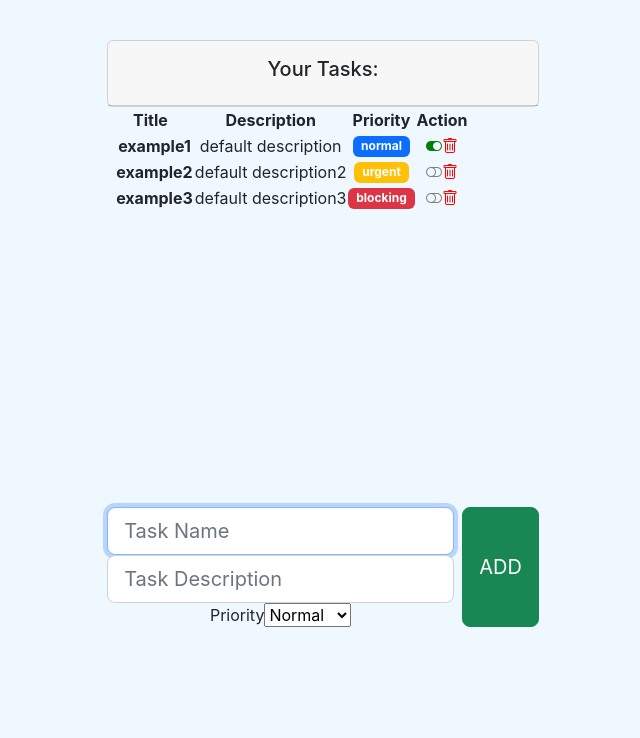
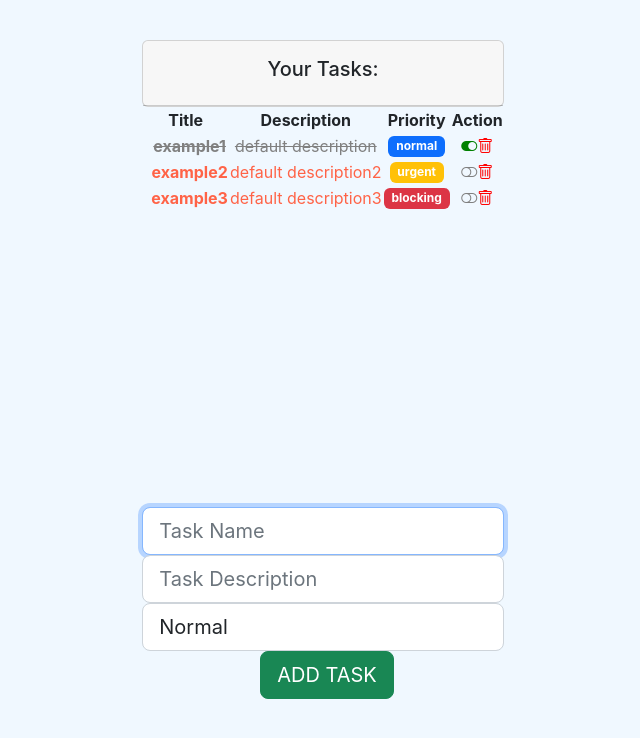
Before and after one commit to MariaJGuerrero/Task-manager, a React (Create React App) app: page / in a window 1280 px wide. Shown: the top 738 px of the page, without its empty margins (317-957 px from the left). Built offline with nearby package versions, Linux system fonts and the light colour scheme.

Commit message:
adding conditional styles to table

```diff
--- a/src/components/containers/task-list.jsx
+++ b/src/components/containers/task-list.jsx
@@ -16,13 +16,17 @@ const TaskListComponent = () => {
 
     useEffect(() =>{
         console.log('Task state has been modified');
-        setLoading(false);
+        setTimeout(()=>{setLoading(false)}, 2000);
         return () => {
             console.log('TaskList component is going to unmount')
         }
     }, [tasks]);
 
-
+    const loadingStyle = {
+        color: 'grey',
+        fontSize: '30px',
+        fontWeight: 'bold'
+    }
 
 function completeTask (task){
     console.log(task);
@@ -48,16 +52,8 @@ function addTask(task){
     setTasks(tempTasks);
 }
 
+const Table = () => {
     return(
-        <div className="col-12">
-            <div className="card">
-                <div className="card-header p-3">
-                    <h5>
-                        Your Tasks:
-                    </h5>
-                </div>
-            </div>
-            <div className="card-body" data-mdb-perfect-scrollbar= 'true' style={{position: 'relative', height: '400px'}}>
         <table>
             <thead>
                 <tr>
@@ -81,6 +77,32 @@ function addTask(task){
 
         </tbody>
     </table>
+    )
+}
+
+let taskTable;
+
+if(tasks.length >0){
+    taskTable = <Table />
+}else{
+    taskTable= (
+        <div>
+            <h3> There are not tasks to show</h3>
+        </div>
+    )
+}
+
+    return(
+        <div className="col-12">
+            <div className="card">
+                <div className="card-header p-3">
+                    <h5>
+                        Your Tasks:
+                    </h5>
+                </div>
+            </div>
+            <div className="card-body" data-mdb-perfect-scrollbar= 'true' style={{position: 'relative', height: '400px'}}>
+               { loading ? (<p style={loadingStyle}>Loading Tasks...</p>) : taskTable}
             </div>
           <TaskForm  add={addTask}/>
         </div>
--- a/src/components/pure/forms/task.form.jsx
+++ b/src/components/pure/forms/task.form.jsx
@@ -21,26 +21,37 @@ function addTask(e){
     add(newTask);
 }
 
+const normalStyle = {
+    color:'blue',
+    fontWeight: 'bold'
+}
+const urgentStyle = {
+    color:'yellow',
+    fontWeight: 'bold'
+}
+const blockingStyle = {
+    color:'red',
+    fontWeight: 'bold'
+}
     return(
         <form onSubmit={(e) => addTask(e)} className= 'd-flex justify-content-center align-item-center mb-4'>
             <div className="form-outline flex-fill">
                 <input name="name" type="text" ref={nameRef} id='inputName' className="form-control form-control-lg" required autoFocus placeholder="Task Name" />
                 <input name="description" type="text" ref={decriptionRef} id='inputDescription' className="form-control form-control-lg" required placeholder="Task Description"/>
-                <label htmlFor="selectLevel" className="sr-only" >Priority</label>
-                <select ref={levelRef} defaultValue={LEVELS.NORMAL} id="selectLevel">
-                    <option value={LEVELS.NORMAL}>
+                <select  className="form-control form-control-lg" ref={levelRef} defaultValue={LEVELS.NORMAL} id="selectLevel">
+                    <option style={normalStyle} value={LEVELS.NORMAL}>
                         Normal
                     </option>
-                    <option value={LEVELS.URGENT}>
+                    <option style={urgentStyle}value={LEVELS.URGENT}>
                         Urgent
                     </option>
-                    <option value={LEVELS.BLOCKING}>
+                    <option style={blockingStyle} value={LEVELS.BLOCKING}>
                         Blocking
                     </option>
                 </select>
+                <button type="submit" className="btn btn-success btn-lg ms-2"> ADD TASK</button>
+            </div>
 
-            </div>
-            <button type="submit" className="btn btn-success btn-lg ms-2"> ADD</button>
         </form>
     )
 }
--- a/src/components/pure/task.jsx
+++ b/src/components/pure/task.jsx
@@ -39,9 +39,19 @@ const TaskComponent = ({ task, complete, remove }) => {
         }
     }
 
+    const tasksCompleted = {
+        color: 'gray',
+        textDecoration: 'line-through'
+    }
+
+    const tasksPending = {
+        fontWeight: 'bold',
+        color: 'tomato'
+    }
+
     return(
 
-        <tr className="fw-normal">
+        <tr className="fw-normal" style={task.completed ? tasksCompleted : tasksPending}>
             <th>
                <span className="ms-2">{task.name}</span>
             </th>
--- a/src/styles/task.scss
+++ b/src/styles/task.scss
@@ -1,3 +1,13 @@
 .task-action{
     cursor: pointer;
 }
+
+.tasks-completed{
+    color: gray;
+    text-decoration: line-through;
+}
+
+.tasks-pending{
+    font-weight: bold;
+    color: tomato;
+}
```
Lines whose indentation alone changed are shown as unchanged.
